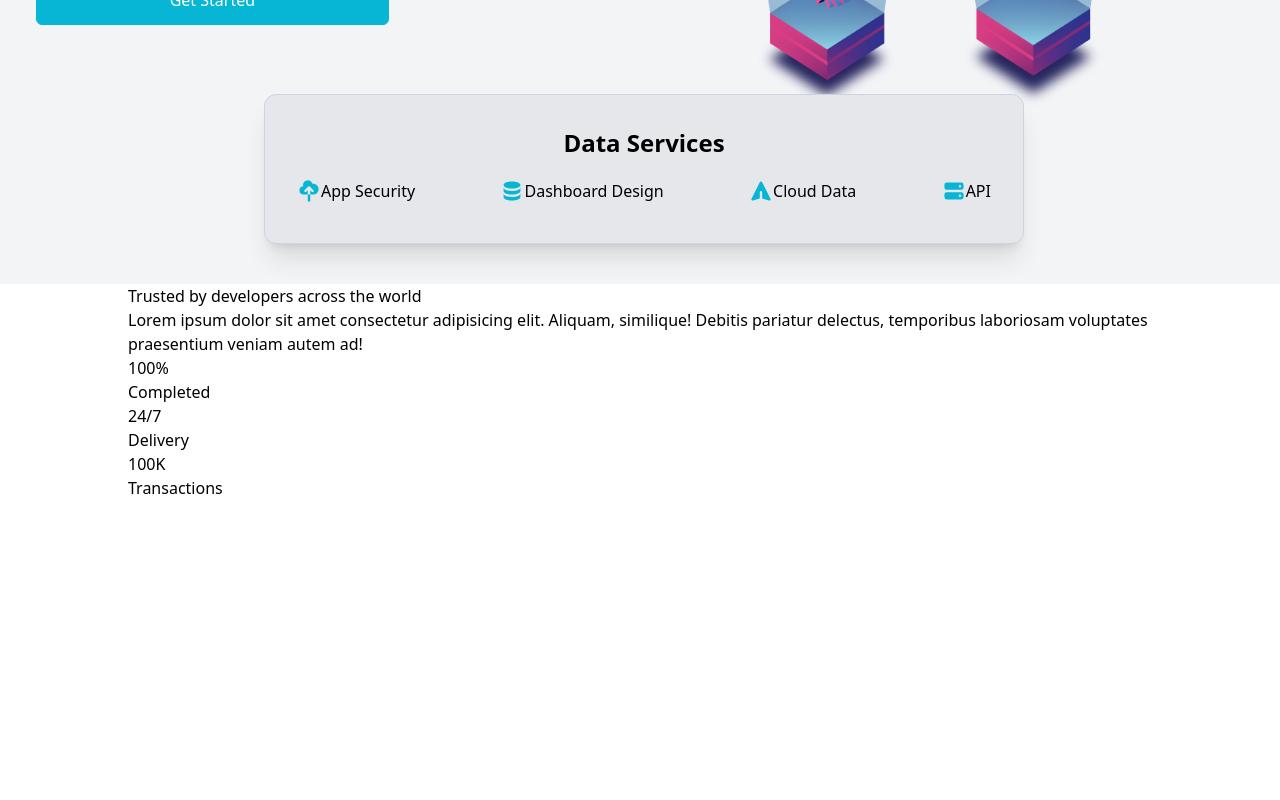
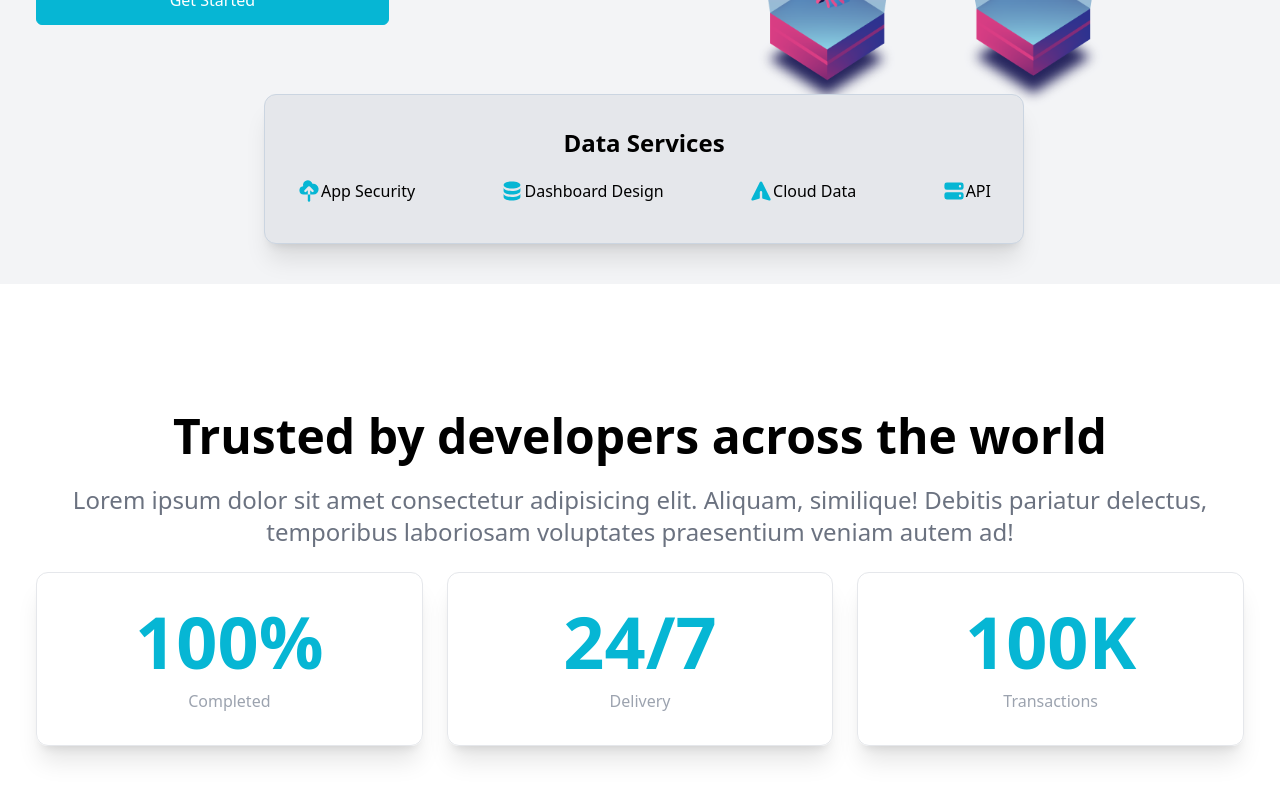
Before and after one commit to AmaduKamara/dm-landing, a React (Create React App) app: page / in a window 1280 px wide. Shown: the part 516-1316 px from the top of the page. Before the commit the page ends 1016 px from the top, so only its background shows below. Built offline with nearby package versions, Linux system fonts and the light colour scheme; the HTML template or start-up script is replaced by a standard one.

Commit message:
Style about section contents

```diff
--- a/src/components/About.jsx
+++ b/src/components/About.jsx
@@ -2,28 +2,30 @@ import React from "react";
 
 const About = () => {
   return (
-    <section>
-      <div className="container mx-auto">
-        <div>
-          <h2>Trusted by developers across the world</h2>
-          <p>
+    <section className="w-full my-32">
+      <div className="container mx-auto max-w-[1240px]">
+        <div className="text-center">
+          <h2 className="text-5xl font-bold">
+            Trusted by developers across the world
+          </h2>
+          <p className="text-2xl py-6 text-gray-500">
             Lorem ipsum dolor sit amet consectetur adipisicing elit. Aliquam,
             similique! Debitis pariatur delectus, temporibus laboriosam
             voluptates praesentium veniam autem ad!
           </p>
         </div>
-        <div>
-          <div>
-            <h3>100%</h3>
-            <p>Completed</p>
+        <div className="grid md:grid-cols-3 gap-6 px-4 text-center">
+          <div className="border py-8 rounded-xl shadow-xl">
+            <h3 className="text-5xl md:text-7xl font-bold text-cyan-500">100%</h3>
+            <p className="text-gray-400 mt-3">Completed</p>
           </div>
-          <div>
-            <h3>24/7</h3>
-            <p>Delivery</p>
+          <div className="border py-8 rounded-xl shadow-xl">
+            <h3 className="text-5xl md:text-7xl font-bold text-cyan-500">24/7</h3>
+            <p className="text-gray-400 mt-3">Delivery</p>
           </div>
-          <div>
-            <h3>100K</h3>
-            <p>Transactions</p>
+          <div className="border py-8 rounded-xl shadow-xl">
+            <h3 className="text-5xl md:text-7xl font-bold text-cyan-500">100K</h3>
+            <p className="text-gray-400 mt-3">Transactions</p>
           </div>
         </div>
       </div>
```
